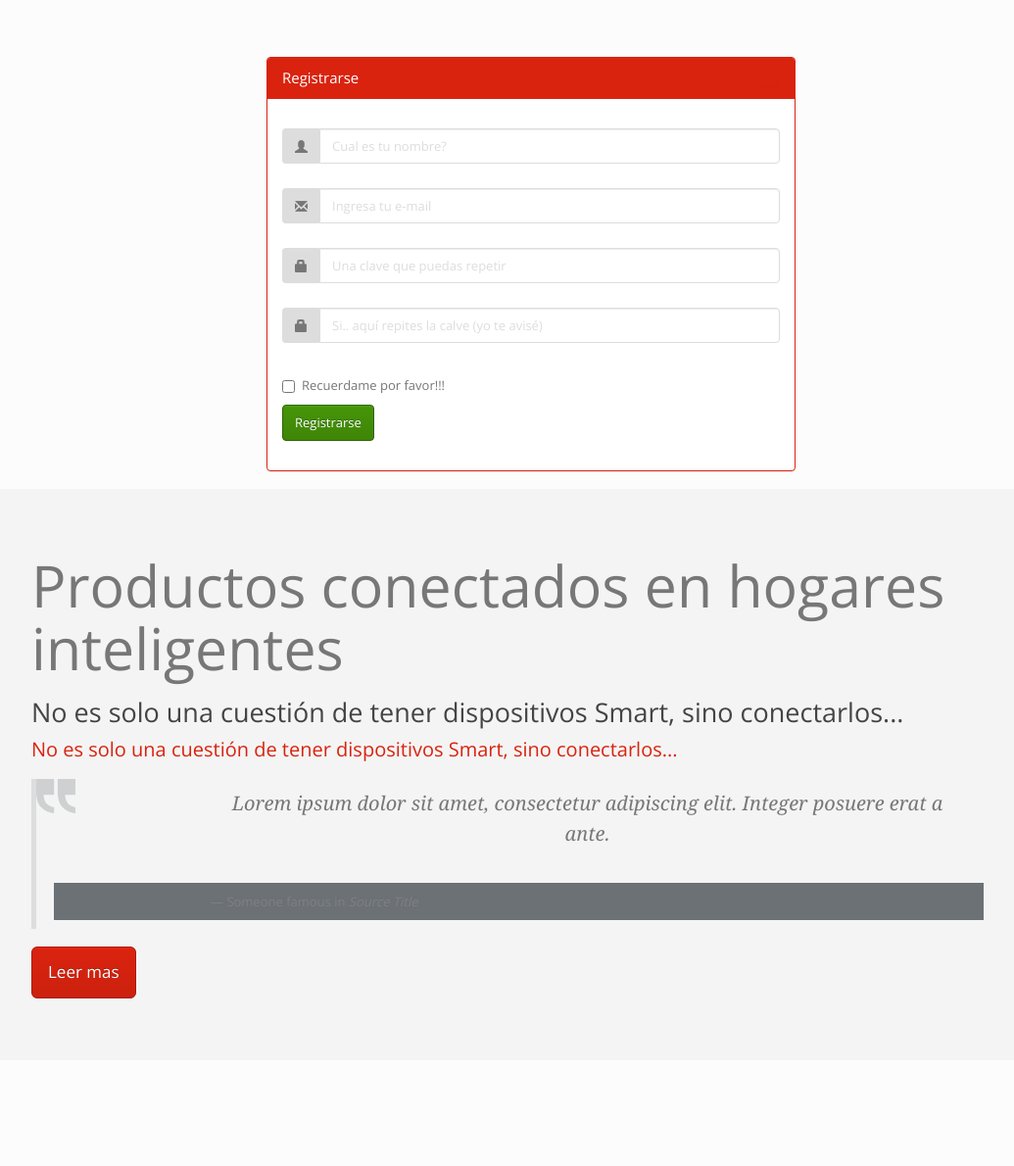
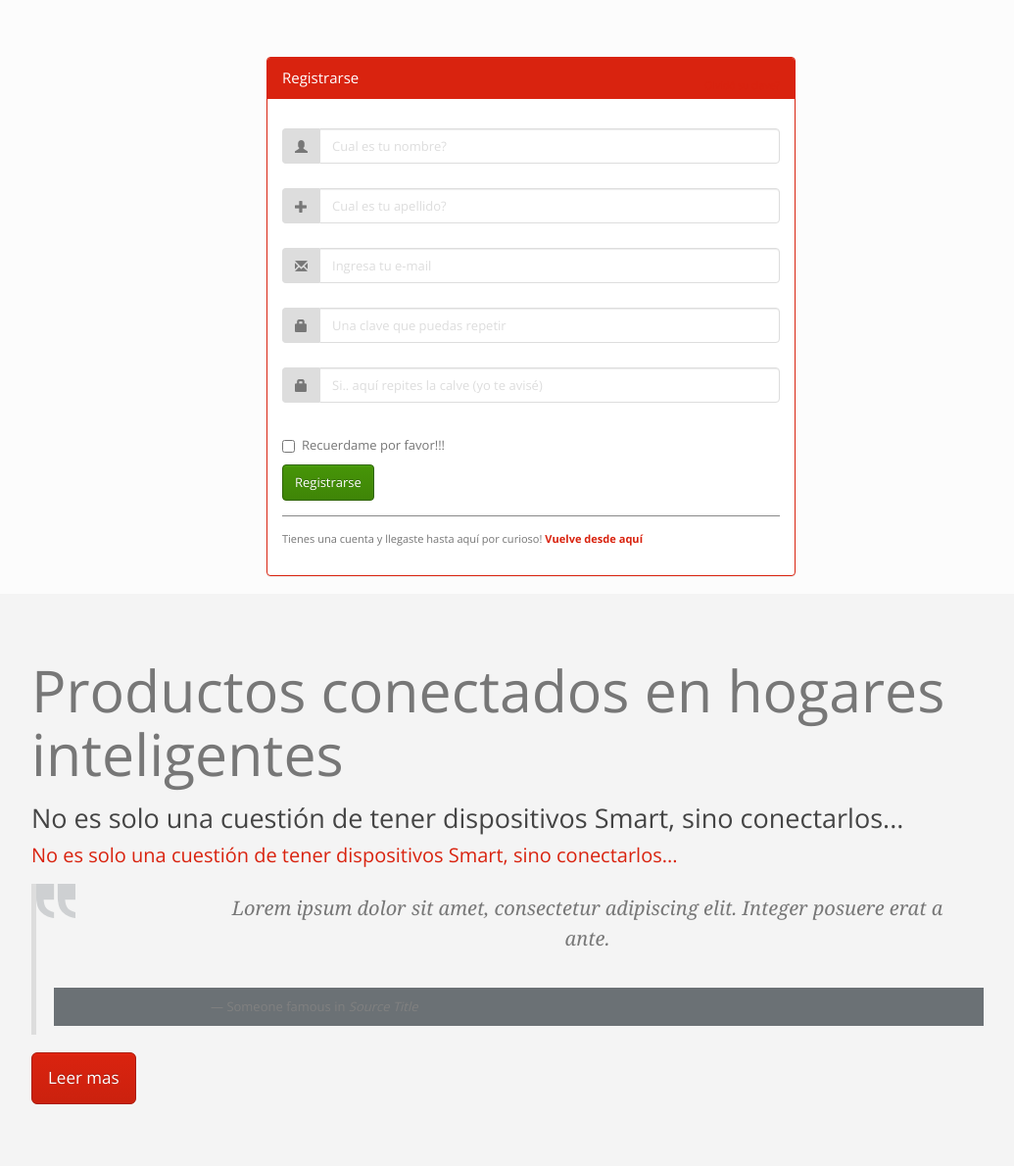
Before and after one commit to DigitalHouseFSTN2/smartready, a PHP site: page /register.php in a window 1280 px wide. Shown: the part 42-1232 px from the top of the page at 98% size, without its empty margins (113-1148 px from the left). Before the commit the page ends 1061 px from the top, so only its background shows below. Run offline with PHP 8.4, Linux system fonts and the light colour scheme.

Commit message:
Register upd
Trabajando con registración de Datos. y guradado en json

```diff
--- a/assets/src/usuarios.php
+++ b/assets/src/usuarios.php
@@ -2,15 +2,16 @@
 
 require_once "validaciones.php";
 
-function usuarioSet($nombre, $apellido, $email, $password)
+function usuarioSet($nombre, $apellido, $email, $password, $valPassword)
 {
     // Validar!
-    $errores = validarUsuario($nombre, $apellido, $email, $password);
+    $errores = usuarioVal($nombre, $apellido, $email, $password, $valPassword);
 
     if (empty($errores)) {
-        // No hubo errores
+      // No hubo errores
+      $errores = usuarioFindMail($email);
+      if(empty($errores)){
         $password = sha1($password);
-
         // Transformarlo a json
         $jsonUser = json_encode([
             'name'      => $nombre,
@@ -23,18 +24,49 @@ function usuarioSet($nombre, $apellido, $email, $password)
         $resultado = fwrite($fp, $jsonUser . PHP_EOL);
         fclose($fp);
 
-        $_SESSION["name"] = $regUsuario["name"];
-        $_SESSION["email"] = $regUsuario["email"];
-        $_SESSION["lastname"] = $regUsuario["lastname"];
+        $_SESSION["name"] = $nombre;
+        $_SESSION["email"] = $email;
+        $_SESSION["lastname"] = $apellido;
         return $resultado;
-    } else {
-        // Hubo errores
+      } else {
+      // Hubo errores
         return $errores;
+      }
     }
 }
+function usuarioFindMail($mail){
+  $errores = [];
+  if (!empty($mail) )  {
+    // Se informó el mail
 
+    // buscar archivo json.. recorrerlo hasta encontrar mail.
+    $filecuentas = @fopen("cuentasUsuarios.json", "r");
+    if ($filecuentas) {
+      while (($linea = fgets($filecuentas, 4096)) !== false) {
+        $regUsuario = json_decode($linea, true);
+        if (trim($regUsuario['email']) == trim($mail))
+        {
+          $errores['email'] = 'Ya existe una cuenta con este email';
+          return 0;
+        }
+        // echo 'Usuario ok <br>';
+      }
+      if (!feof($filecuentas)) {
+        $errores['email'] = 'error inseerado';
+        return 0;
+        // echo "Error: fallo inesperado de fgets()\n";
+      }
+      fclose($filecuentas);
+      return 1;  // Buscó y no econtró email
+    } else {
+        // echo "Ups!!! de file";
+        return 0 ; //"Ups!!! detectamos un inconveniente de conección intente mas tarde";
+    }
+  } else {
+    return 0 ; // Debe informar el mail
+  }
+}
 function usuarioAccess($mail,$password)  {
-  echo "Entra con usuario->" . $mail . ' y clave->' . $password . "<br>";
 
   if (!empty($mail) && !empty($password))  {
       // buscar archivo json.. recorrerlo hasta encontrar mail.
@@ -56,10 +88,17 @@ function usuarioAccess($mail,$password)  {
           if (trim($regUsuario['email']) == trim($mail))
           {
 
+            $password = sha1($password);
+            if ($regUsuario['password'] == $password){
+
             $_SESSION["name"] = $regUsuario["name"];
+            $_SESSION["lastName"] = $regUsuario["lastname"];
             $_SESSION["email"] = $regUsuario["email"];
             $_SESSION["lastname"] = $regUsuario["lastname"];
             return 1;
+          } else {
+            return 0;
+          }
             // echo 'Usuario ok <br>';
           }
           // Falta interpretar la linea como json y tomar el dato de mail para validar que sea el mismo ..
@@ -71,18 +110,20 @@ function usuarioAccess($mail,$password)  {
         }
         fclose($filecuentas);
       } else {
-        echo "Ups!!! de file";
-        return "Ups!!! detectamos un inconveniente de conección intente mas tarde";
+        // echo "Ups!!! de file";
+        return 0 ; //"Ups!!! detectamos un inconveniente de conección intente mas tarde";
       }
   }
   else  {
       return 0; // "Debe informar usuario y clave";
   }
 }
-function usuarioVal($nombre, $apellido, $email, $password)
+function usuarioVal($nombre, $apellido, $email, $password, $valPassword)
 {
     $errores = [];
-
+    if ( $password <> $valPassword){
+      $errores['password'] = 'La clave no coincide con la validación';
+    }
     if (! validarNombreOApellido($nombre, 1)) {
         $errores['name'] = "El nombre es invalido";
     }
--- a/cuentasUsuarios.json
+++ b/cuentasUsuarios.json
@@ -1,2 +1 @@
-{"name":"gustavo","lastname":"gassmann","email":"gassmanngustavo@gmail.com","password":"1234"}
-{"name":"ricardo","lastname":"perez","email":"gassmanngustavo@gmail.com","password":"7890"}
+{"name":"Gustavo","lastname":"Gassmann","email":"gassmanngustavo@gmail.com","password":"7c222fb2927d828af22f592134e8932480637c0d"}
--- a/register.php
+++ b/register.php
@@ -1,6 +1,18 @@
 <?php
   require_once "./assets/src/nav.php";
   require_once "./assets/src/Libreries.php";
+  require_once "./assets/src/usuarios.php";
+
+  $fueCompletado = isset($_REQUEST['submitted']);
+  if($fueCompletado){
+    $resultado = usuarioSet($_REQUEST['username'],$_REQUEST['lastname'],$_REQUEST['email'],$_REQUEST['password'],$_REQUEST['repassword'] );
+    var_dump($resultado);
+    if( is_array($resultado) && !empty($resultado)){
+      // Hubo errores
+    } else {
+      // no hubo errores.
+    }
+  }
 ?>
 <!DOCTYPE html>
 <html>
@@ -81,10 +93,23 @@
               </div>
               <div style="padding-top:30px" class="panel-body" >
                 <div style="display:none" id="login-alert" class="alert alert-danger col-sm-12"></div>
-                <form id="loginform" class="form-horizontal" role="form">
+                <form id="loginform" action='register.php' method='post' class="form-horizontal" role="form">
+
+                    <input type='hidden' name='submitted' id='submitted' value='1'/>
+
                     <div style="margin-bottom: 25px" class="input-group">
                       <span class="input-group-addon"><i class="glyphicon glyphicon-user"></i></span>
-                        <input id="register-username" type="text" class="form-control" name="username" value="" placeholder="Cual es tu nombre?">
+                        <?php
+                          if ( $fueCompletado && isset( $_REQUEST['username'])){
+                            echo '<input id="register-username" type="text" class="form-control" name="username" value="' . $_REQUEST['username'] . '" placeholder="Cual es tu nombre?">';
+                          } else {
+                            echo '<input id="register-username" type="text" class="form-control" name="username" value="" placeholder="Cual es tu nombre?">';
+                          }
+                        ?>
+                    </div>
+                    <div style="margin-bottom: 25px" class="input-group">
+                      <span class="input-group-addon"><i class="glyphicon glyphicon-plus"></i></span>
+                        <input id="register-lastname" type="text" class="form-control" name="lastname" value="" placeholder="Cual es tu apellido?">
                     </div>
                     <div style="margin-bottom: 25px" class="input-group">
                       <span class="input-group-addon"><i class="glyphicon glyphicon-envelope"></i></span>
@@ -108,7 +133,15 @@
                     <div style="margin-top:10px" class="form-group">
                         <!-- Button -->
                         <div class="col-sm-12 controls">
-                          <a id="btn-login" href="#" class="btn btn-success">Registrarse  </a>
+                          <input id="btn-login" class="btn btn-success" type='submit' value='Registrarse' />
+                        </div>
+                    </div>
+                    <div class="form-group">
+                        <div class="col-md-12 control">
+                          <div style="border-top: 1px solid#888; padding-top:15px; font-size:85%" >
+                            Tienes una cuenta y llegaste hasta aquí por curioso!
+                            <a href="login.php" onClick="$('#loginbox').show(); $('#signupbox').hide()"><strong>Vuelve desde aquí</strong></a>
+                          </div>
                         </div>
                     </div>
                   </form>
```
Also changed, not shown: login.php (+9 -4 lines).
